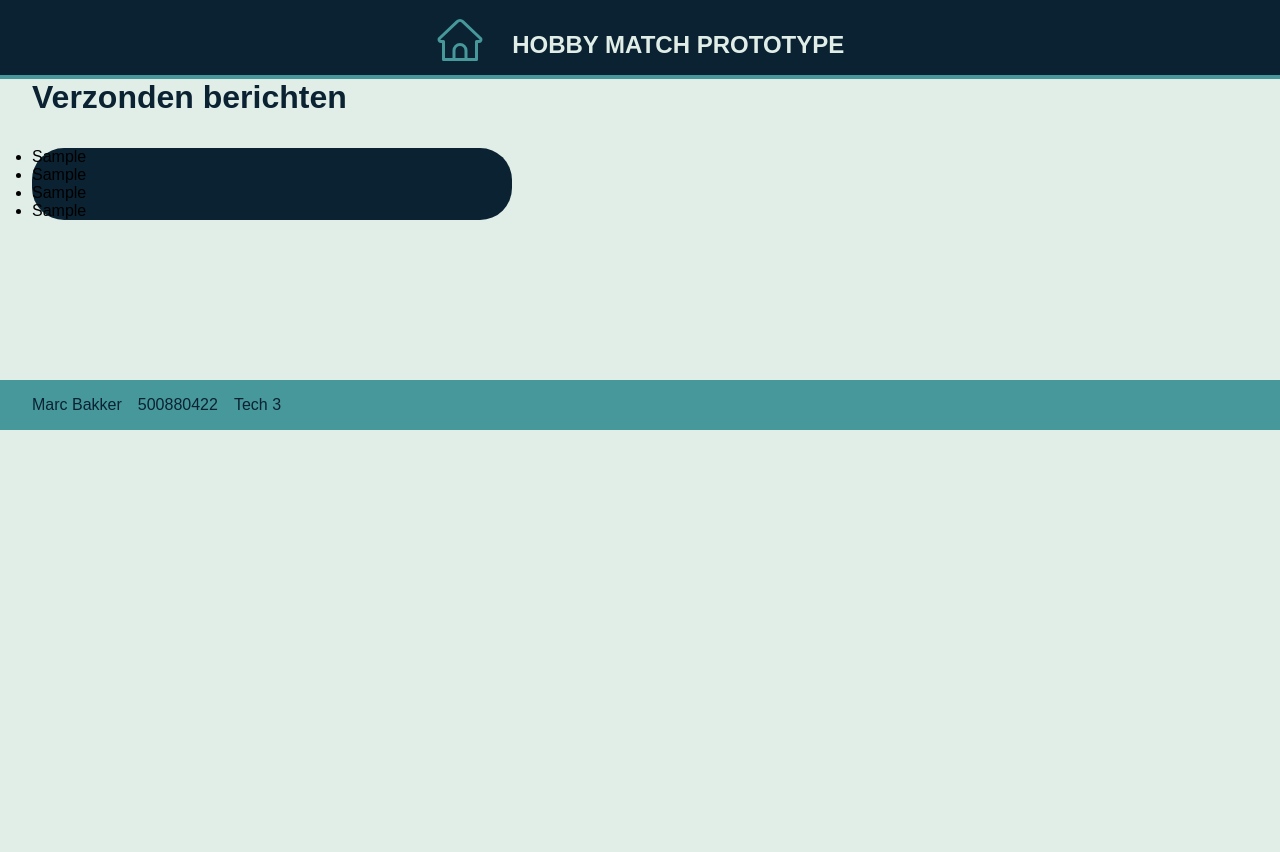
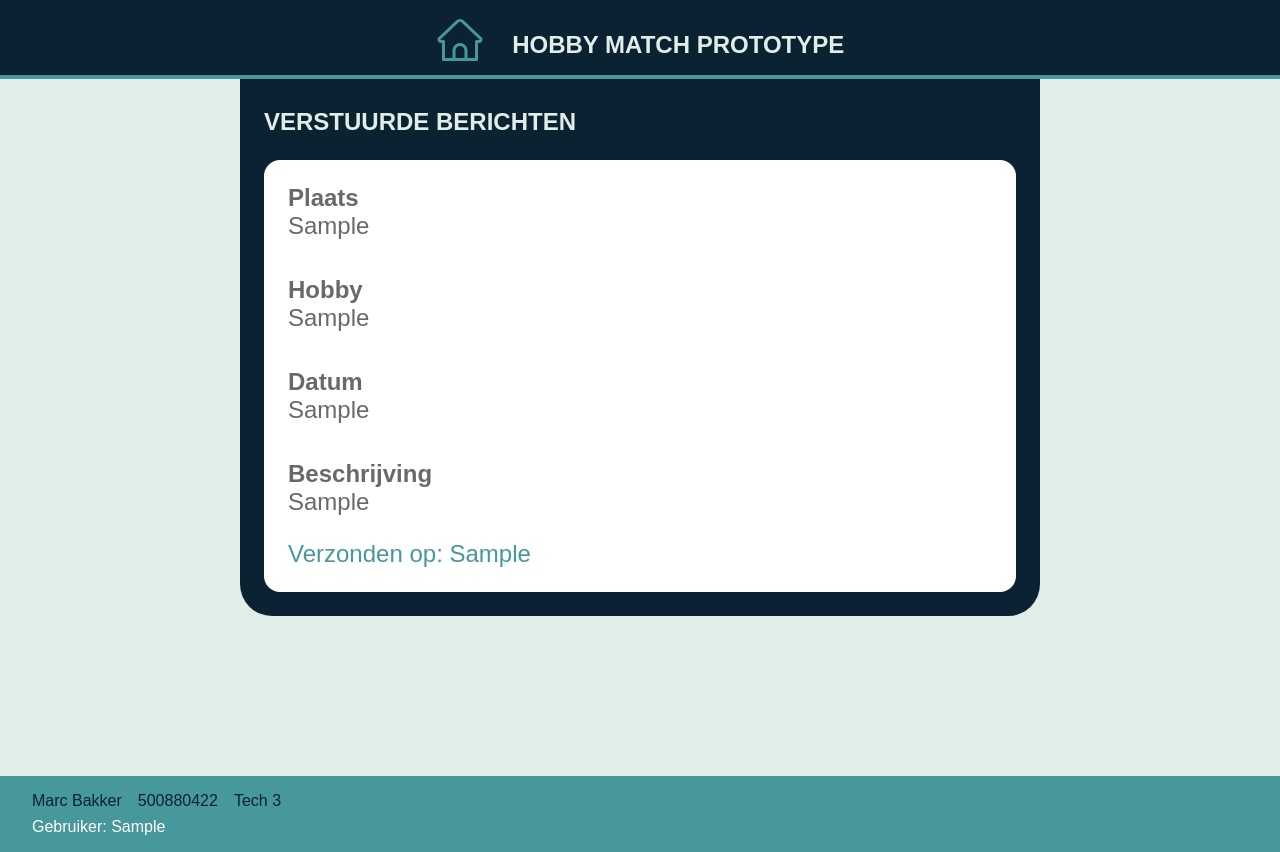
Before and after one commit to marcanthonybakker/blok-tech-, a Node server app: template views/berichten.ejs in a window 1280 px wide. Before the commit the page ends 430 px from the top, so only its background shows below. Run offline with Node 20, Linux system fonts and the light colour scheme; the template is opened without the code that fills it: most values are stand-ins (such as "Sample title", 1, 10 or a date in 2020); some libraries are stand-ins or nearby versions.

Commit message:
berichten pagina gemaakt

```diff
--- a/index.js
+++ b/index.js
@@ -2,6 +2,9 @@
 const express = require('express');
 const app = express();
 const ejs = require('ejs');
+
+// Gebruiker data (nep data omdat ik nog geen database heb)
+const gebruikerData = 'Marc Bakker (server data)';
 
 // Templating engine aanzetten met statische content
 app.set('view engine', 'ejs');
@@ -10,7 +13,7 @@ app.use(express.static('static'));
 
 // Formulier pagina https link
 app.get('/', (req, res) => {
-  res.render('form.ejs');
+  res.render('form.ejs', { gebruikerData });
 });
 
 // Berichten pagina https link
@@ -18,11 +21,12 @@ app.get('/berichten', (req, res) => {
   res.render('berichten.ejs');
 
   //nep data om dynamisch te plaatsen op mijn template pagina's
-  const plaatsData = 'Dit is mijn stringgegevens vanuit de server!';
-  const hobbyData = 'Dit is mijn stringgegevens vanuit de server!';
-  const datumData = 'Dit is mijn stringgegevens vanuit de server!';
-  const beschrijvingData = 'Dit is mijn stringgegevens vanuit de server!';
-  res.render('berichten.ejs', { plaatsData, hobbyData, datumData, beschrijvingData });
+  const plaatsData = 'Wibautstraat 2, 1091 GM Amsterdam, Netherlands (server data)';
+  const hobbyData = 'tuinieren (server data)';
+  const datumData = '26-05-2023 (server data)';
+  const beschrijvingData = 'Ik hou van tuinieren (server data)';
+  const verzendingData = '26-05-2023 om 14:00 (server data)';
+  res.render('berichten.ejs', { plaatsData, hobbyData, datumData, beschrijvingData, verzendingData, gebruikerData });
 });
 
 // Server open zetten op port 3000
@@ -36,16 +40,3 @@ app.use(function (req, res) {
 
   res.render('error.ejs');
 });
-
-// app.post('/', (req, res) => {
-//   // Haal de formuliervelden op uit de request body
-//   const plaats = req.body.plaats;
-//   const hobby = req.body.hobbys;
-//   const datum = req.body.datum;
-//   const beschrijving = req.body.beschrijving;
-
-
-//   // Stuur een succesreactie terug naar de client
-//   res.send('Uitnodiging succesvol verstuurd!');
-//   console.log(plaats, hobby, datum, beschrijving);
-// });
--- a/static/styles/style.css
+++ b/static/styles/style.css
@@ -37,6 +37,7 @@ button, summary {
     --bg: #E1EEE7;
     --white: #FFFFFF;
     --green: #00d42e;
+    --grey: #696969;
 }
 
 /**************/
@@ -95,7 +96,7 @@ header a:first-of-type {
 /* Main */
 /**************/
 
-.form main h1, main h2, legend {
+.form main h1, legend {
     color: var(--font);
     font-size: 1.5em;
     margin-top: 0.5em;
@@ -185,12 +186,15 @@ header a:first-of-type {
 }
 
 .form button {
+    font-size: 1.2em;
     color: var(--white);
     background-color: var(--knop);
     border-radius: 2em;
     margin-top: 1em;
     padding: 0.5em 1em 0.5em 1em;
 }
+
+
 
 
 
@@ -204,6 +208,60 @@ header a:first-of-type {
 }
 
 header a:hover {
+    color: var(--knop);
+}
+
+
+
+
+
+/**************/
+/* Berichten */
+/**************/
+
+.berichtenPagina main {
+    display: flex;
+    justify-content: center;
+}
+
+.berichtenPagina article {
+    background-color: var(--main);
+    border-radius: 0em 0em 2em 2em;
+    margin: 0em 2em 10em 2em;
+    width: 50em;
+}
+
+.berichtenPagina main h1 {
+    color: var(--font);
+    font-size: 1.5em;
+    margin: 1.2em 0em 1em 1em;
+}
+
+.berichtenPagina article ul {
+    list-style-type: none;
+    background-color: var(--white);
+    margin: 1.5em;
+    border-radius: 1em;
+}
+
+.berichtenPagina main ul li h2 {
+    padding-top: 0.5em;
+    font-size: 1em;
+    color: var(--grey);
+}
+
+.berichtenPagina main li {
+    font-size: 1.5em;
+    margin: 1em 0em 0em 1em;
+    color: var(--grey);
+}
+
+.berichtenPagina main li:first-of-type {
+    padding-top: 0.5em;
+}
+
+.berichtenPagina main li:last-of-type {
+    padding-bottom: 1em;
     color: var(--knop);
 }
 
@@ -224,6 +282,12 @@ footer ul {
     list-style-type: none;
     gap: 1em;
     color: var(--main);
+}
+
+footer p {
+    margin-top: 0.5em;
+    color: var(--white);
+    max-width: 50em;
 }
 
 
@@ -267,27 +331,6 @@ footer ul {
 
 
 /**************/
-/* berichten */
-/**************/
-
-.berichten main>article {
-    background-color: var(--main);
-    border-radius: 2em;
-    margin: 2em 2em 10em 2em;
-    width: 30em;
-}
-
-.berichten>main h1 {
-    margin-left: 1em;
-    color: var(--main);
-}
-
-
-
-
-
-
-/**************/
 /* ingevuld & uit */
 /**************/
 
--- a/views/berichten.ejs
+++ b/views/berichten.ejs
@@ -1,37 +1,42 @@
 <!DOCTYPE html>
 <html lang="en">
-
   <head>
     <%- include('partials/head.ejs') %>
     <title>Hobby Match prototype</title>
   </head>
 
-<body class="berichten">
-
-    <header>
-        <%- include('partials/header.ejs') %>
-    </header>
+  <body class="berichtenPagina">
+    <header><%- include('partials/header.ejs') %></header>
 
     <main>
-        <h1>Verzonden berichten</h1>
       <article>
         <section>
+          <h1>VERSTUURDE BERICHTEN</h1>
           <ul>
-                    <li><p><%= plaatsData %></p></li>
-                    <li><p><%= hobbyData %></p></li>
-                    <li><p><%= datumData %></p></li>
-                    <li><p><%= beschrijvingData %></p></li>
+            <li>
+              <h2>Plaats</h2>
+              <p><%= plaatsData %></p>
+            </li>
+            <li>
+              <h2>Hobby</h2>
+              <p><%= hobbyData %></p>
+            </li>
+            <li>
+              <h2>Datum</h2>
+              <p><%= datumData %></p>
+            </li>
+            <li>
+              <h2>Beschrijving</h2>
+              <p><%= beschrijvingData %></p>
+            </li>
+            <li>Verzonden op: <%= verzendingData %></li>
           </ul>
         </section>
       </article>
     </main>
 
-    <footer>
-        <%- include('partials/footer.ejs') %>
-    </footer>
+    <footer><%- include('partials/footer.ejs') %></footer>
 
     <script src="js/script.js"></script>
-
   </body>
-
 </html>
--- a/views/error.ejs
+++ b/views/error.ejs
@@ -6,7 +6,7 @@
   </head>
   <body class="errorPagina">
     <h1>404</h1>
-    <p>Deze pagina bestaat niet</p>
+    <p>Deze pagina bestaat niet, probeer de pagina opnieuw te laden of ga terug naar de homepagina.</p>
     <a href="http://localhost:3000/">Ga naar home</a>
   </body>
 </html>
--- a/views/partials/footer.ejs
+++ b/views/partials/footer.ejs
@@ -3,3 +3,4 @@
     <li>500880422</li>
     <li>Tech 3</li>
 </ul>
+<p>Gebruiker: <%= gebruikerData %></p>
```
Lines whose indentation alone changed are shown as unchanged.
